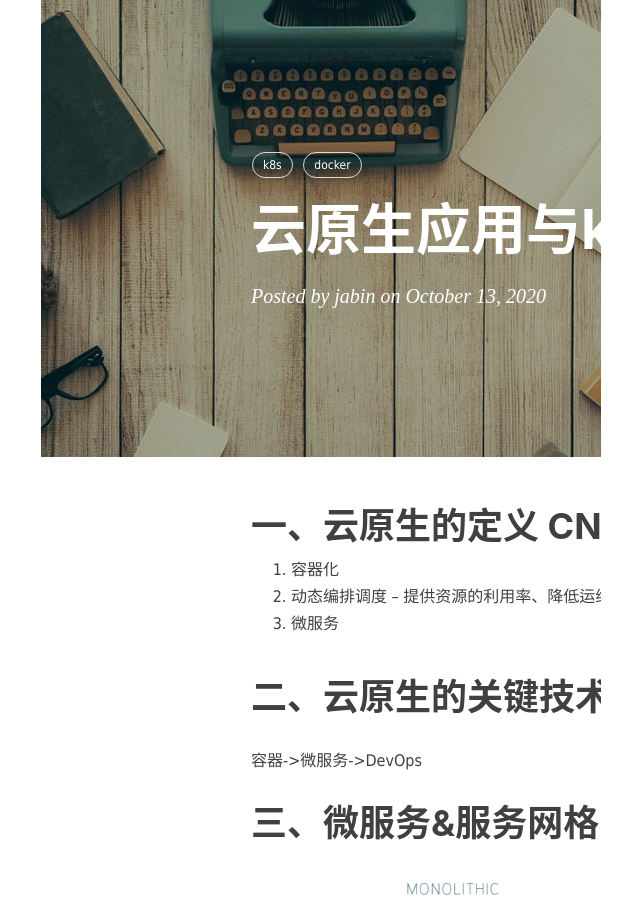
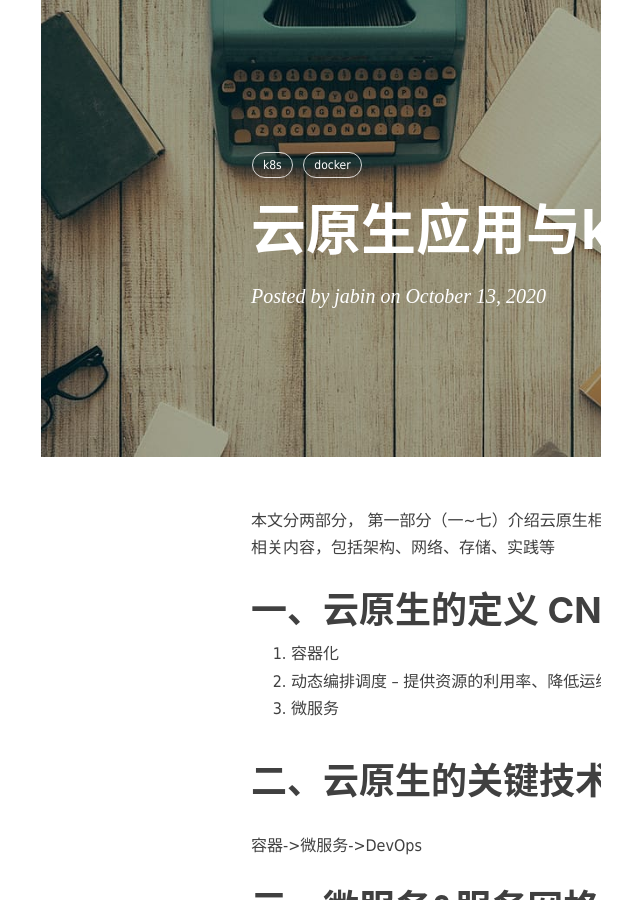
Before and after one commit to deeponder/deeponder.github.io, a Jekyll site: the page built from _posts/2020-10-13-云原生应用与k8s.md, in a window 1280 px wide and 900 px high. Shown: the whole window, without its empty margins (319-959 px from the left). Built offline with Jekyll 4.4.1, drawn with Linux system fonts in a browser that asks for light colours; nearby versions of some CDN libraries; comment, search, counter and statistics services are not loaded; part of the change alters nothing that is shown.

Commit message:
云原生

```diff
--- a/_posts/2020-10-13-云原生应用与k8s.md
+++ b/_posts/2020-10-13-云原生应用与k8s.md
@@ -11,6 +11,7 @@ tags:
     - docker
 ---
 
+本文分两部分， 第一部分（一~七）介绍云原生相关概念和主要技， 第二部分（八~十一）介绍k8s相关内容，包括架构、网络、存储、实践等
 # 一、云原生的定义 CNCF
 1. 容器化
 2. 动态编排调度 -- 提供资源的利用率、降低运维成本
@@ -27,7 +28,7 @@ tags:
 2. 微服务是将复杂的应用拆分成独立自治的多个小服务，服务与服务通过松耦合的方式交互
 3. 微服务的架构，包含API网关， 服务注册与发现，服务间通信(服务网格，Istio)，服务可靠性保证(熔断、服务降级、冗余与容灾)
 ## 3.2. Service Mesh
-![图片描述](https://deeponder.github.io/img/service-mesh-arch.png)
+![图片描述](/img/service-mesh-arch.png)
 
 # 四、容器--docker & k8s
 1. 容器镜像
@@ -35,7 +36,7 @@ tags:
 3. 容器网络、存储(none、container、bridge， 第三方如flannel等; volum、bind mount、tmpfs mount)
 4. 容器编排调度(**k8s**等)
 
-![图片描述](https://deeponder.github.io/img/orchestrators.png)
+![图片描述](/img/orchestrators.png)
 
 # 五、不可变的基础设施
 1. 相对于传统的可变基础设施。 存在雪花服务器、配置漂移等问题
@@ -54,11 +55,11 @@ metadata:
 
 # 七、DevOps
 自动化部署，持续集成（编码、单元测试）、持续交付（测试->预发布）、持续部署（生产环境）
-![图片描述](https://deeponder.github.io/img/devops.png)
+![图片描述](/img/devops.png)
 
 # 八、k8s概览
 ## 8.1 k8s的架构
-![图片描述](https://deeponder.github.io/img/k8s-archi.png)
+![图片描述](/img/k8s-archi.png)
 1. kubectl。 命令行接口，用于执行k8s集群的操作命令
 2. Api-Server。提供对k8s各种对象（pod, depoyment等）的增删改查操作；k8s组件间的通信都通过这个
 3. scheduler。调度pod到满足调度策略(预判->优先级)的Node上，并把绑定的信息写入etcd
@@ -109,26 +110,26 @@ spec:
 3. CNI规范、标准
 
 ## 9.1 场景1--同个pod内的容器间通信 (共享相同的网络，Localhost)
-![图片描述](https://deeponder.github.io/img/docker-net-brige.png)
+![图片描述](/img/docker-net-brige.png)
 1. 共享卷
 2. IPC
 3. localhost
 
 ## 9.2 场景2--同个node的不同pod间的容器通信 ((eth0-veth0)-(veth0-veth1)=>pod1的eth0与pod2的eth0)
-![图片描述](https://deeponder.github.io/img/pod-net-alone.png)
+![图片描述](/img/pod-net-alone.png)
 
 ## 9.3 场景3--集群内不同node的容器间通信 (flannel)
-![图片描述](https://deeponder.github.io/img/pod-net-cross-node.png)
+![图片描述](/img/pod-net-cross-node.png)
 
 ## 9.4 场景4--外部和集群内的容器通信（Service && Ingress）
 1. Service。 enpoints DNS
-![图片描述](https://deeponder.github.io/img/service-nodeport.png)
+![图片描述](/img/service-nodeport.png)
 2. Ingress的配置例子 及实践
-![图片描述](https://deeponder.github.io/img/Ingress.png)
+![图片描述](/img/Ingress.png)
 
 # 十、k8s的存储
 ## 10.1 容器的存储
-![图片描述](https://deeponder.github.io/img/docker-volum.png)
+![图片描述](/img/docker-volum.png)
 1. docker Volum & bind mount
 ## 10.2 k8s持久化存储。 Volum plugins -> xxx driver ->第三方存储
 1. 比如像redis/tcaplus集群要用k8s部署， 就需要用到了
```
